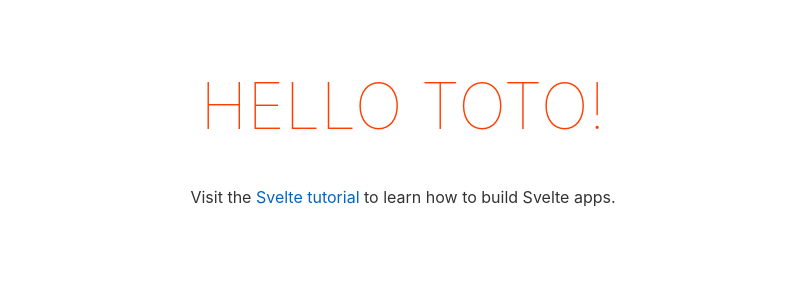
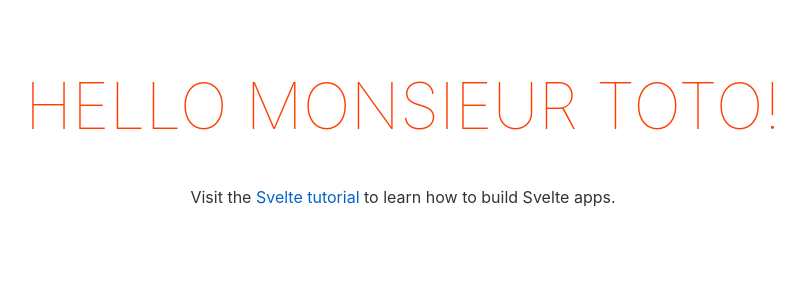
Before and after one commit to trevorius/SvelteDeAaZ-v1, a Svelte app: page / in a window 1280 px wide. Shown: the top 300 px of the page, without its empty margins (237-1042 px from the left). Built offline with nearby package versions, Linux system fonts and the light colour scheme.

Commit message:
first variable

```diff
--- a/src/App.svelte
+++ b/src/App.svelte
@@ -1,10 +1,14 @@
 <script>
   export let name;
+  let title = 'Monsieur';
 </script>
 
 <main>
-	<h1>Hello {name}!</h1>
-	<p>Visit the <a href="https://svelte.dev/tutorial">Svelte tutorial</a> to learn how to build Svelte apps.</p>
+  <h1>Hello {title} {name}!</h1>
+  <p>
+    Visit the <a href="https://svelte.dev/tutorial">Svelte tutorial</a> to learn
+    how to build Svelte apps.
+  </p>
 </main>
 
 <style>
```
Lines whose indentation alone changed are shown as unchanged.
